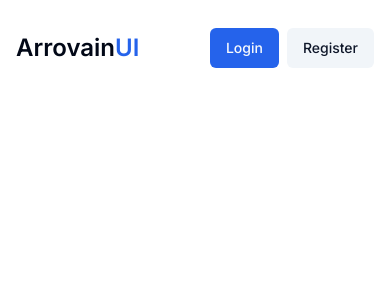
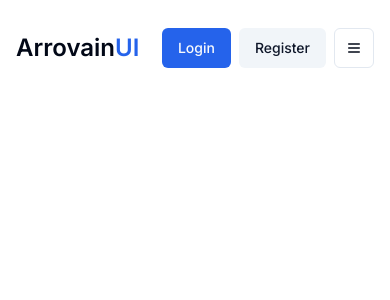
Before and after one commit to arrovain/digital_marketplace, a Next.js app: page / in a window 390 px wide. Shown: the top 300 px of the page. Built offline with nearby package versions, Linux system fonts and the light colour scheme.

Commit message:
mobilemenu mapping

```diff
--- a/app/components/MobileMenu.tsx
+++ b/app/components/MobileMenu.tsx
@@ -1,16 +1,28 @@
-import { Sheet, SheetTrigger } from "@/components/ui/sheet";
+"use client";
+
+import { Sheet, SheetContent, SheetTrigger } from "@/components/ui/sheet";
+import { Button } from "@/components/ui/button";
+import { Menu } from "lucide-react";
+import { navbarLinks } from "./NavbarLinks";
+import Link from "next/link";
 
 export function MobileMenu() {
   return (
     <Sheet>
-        <SheetTrigger asChild>
-            <Button>
-                <Menu className="w-4 h-4"/>
-            </Button>
-
-        </SheetTrigger>
-    </Sheet>;
-  ),
-
-
+      <SheetTrigger asChild>
+        <Button variant={"outline"} size={"icon"}>
+          <Menu className="w-4 h-4" />
+        </Button>
+      </SheetTrigger>
+      <SheetContent>
+        <div className="mt-5 flex px-2 space-y-1 flex-col">
+          {navbarLinks.map((item) => (
+            <Link href={item.href} key={item.id}>
+              {item.name}
+            </Link>
+          ))}
+        </div>
+      </SheetContent>
+    </Sheet>
+  );
 }
--- a/app/components/Navbar.tsx
+++ b/app/components/Navbar.tsx
@@ -1,6 +1,7 @@
 import Link from "next/link";
 import { NavbarLinks } from "./NavbarLinks";
 import { Button } from "@/components/ui/button";
+import { MobileMenu } from "./MobileMenu";
 
 export function Navbar() {
   return (
@@ -16,6 +17,10 @@ export function Navbar() {
       <div className="flex items-center gap-x-2 ms-auto md:col-span-3">
         <Button>Login</Button>
         <Button variant={"secondary"}>Register</Button>
+
+        <div className="md:hidden">
+          <MobileMenu />
+        </div>
       </div>
     </nav>
   );
```
